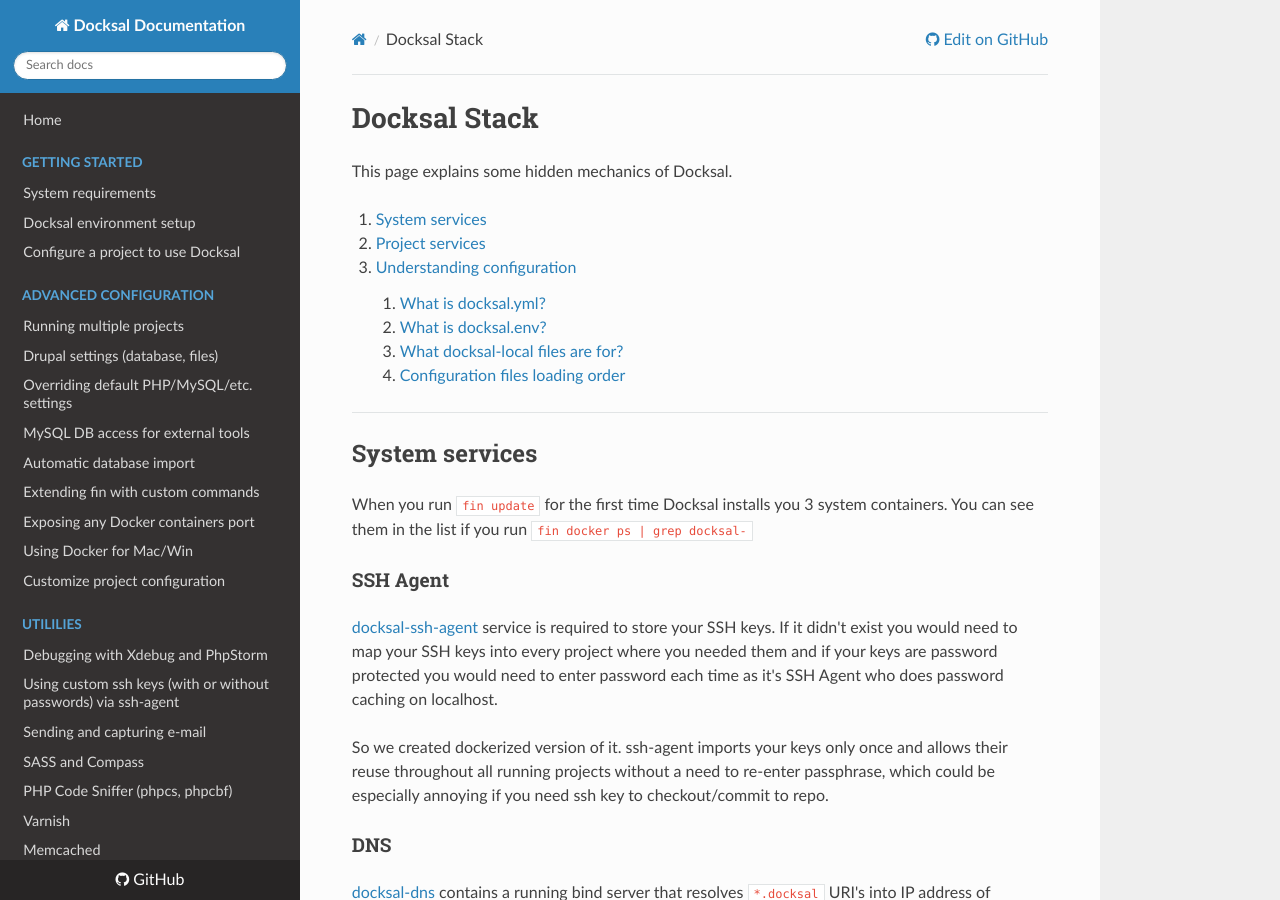
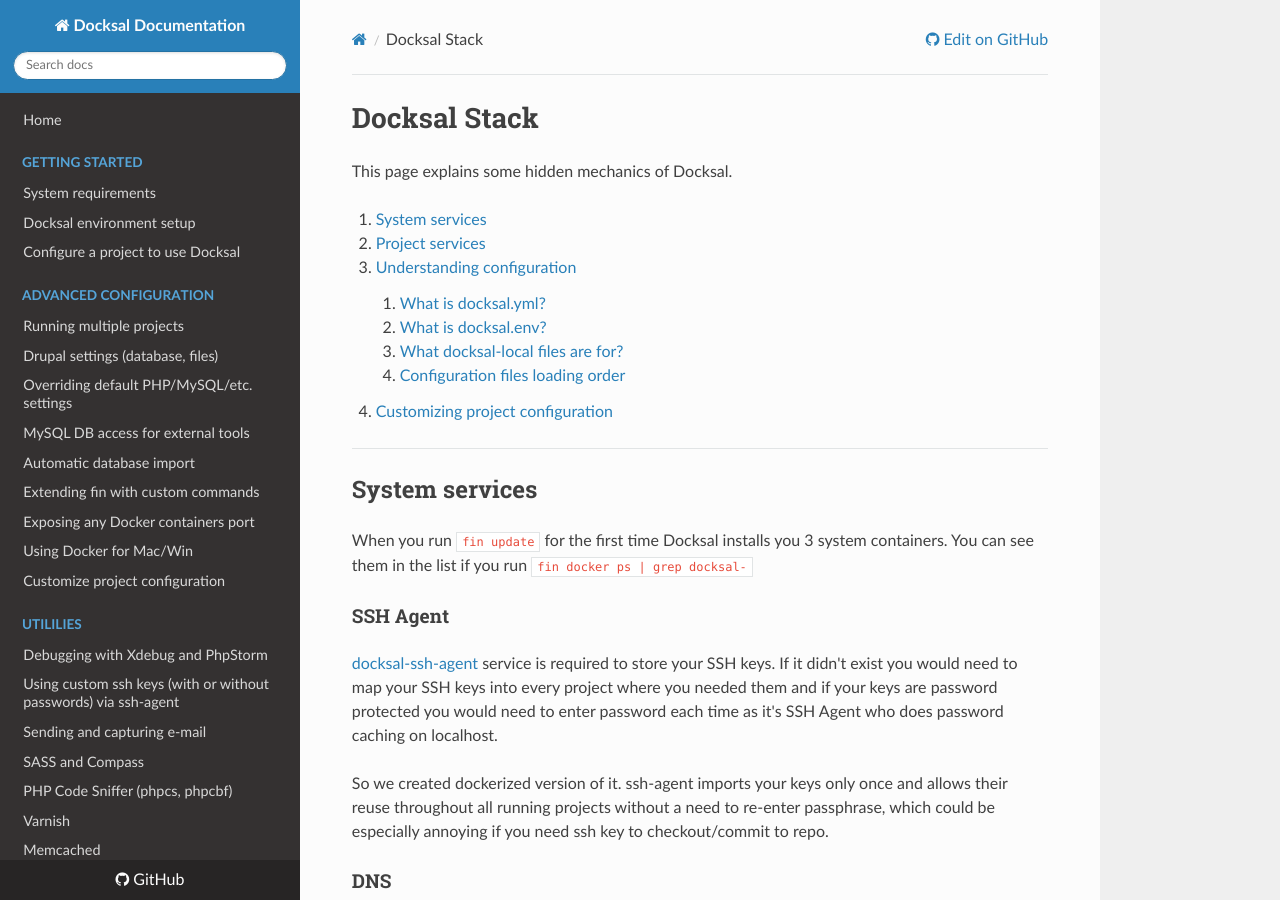
Before and after one commit to docksal/docksal, an MkDocs documentation site: the page built from docs/docksal-stack.md, in a window 1280 px wide and 900 px high. Built offline with MkDocs 1.6.1, drawn with Linux system fonts in a browser that asks for light colours; nearby versions of some CDN libraries; old or Windows-style settings are respelled for this version of MkDocs.

Commit message:
Update docksal-stack.md

```diff
--- a/docs/docksal-stack.md
+++ b/docs/docksal-stack.md
@@ -9,6 +9,7 @@ This page explains some hidden mechanics of Docksal.
     2. [What is docksal.env?](#docksal-env)
     3. [What docksal-local files are for?](#docksal-local)
     4. [Configuration files loading order](#loading-order)
+4. [Customizing project configuration](#project-customization)
 
 ---
 
@@ -116,6 +117,7 @@ Loading order:
 **4.** `docksal-local.yml`
 **5.** `docksal-local.env`
 
+<a name="project-customization"></a>
 ## Customizing project configuration
 
 If you are ready to customize Docksal settings for your project then check out  [customizing project configuration](project-customize.md) to learn about `docksal.yml` structure and differences between dynamic and static configurations for a project.
```
